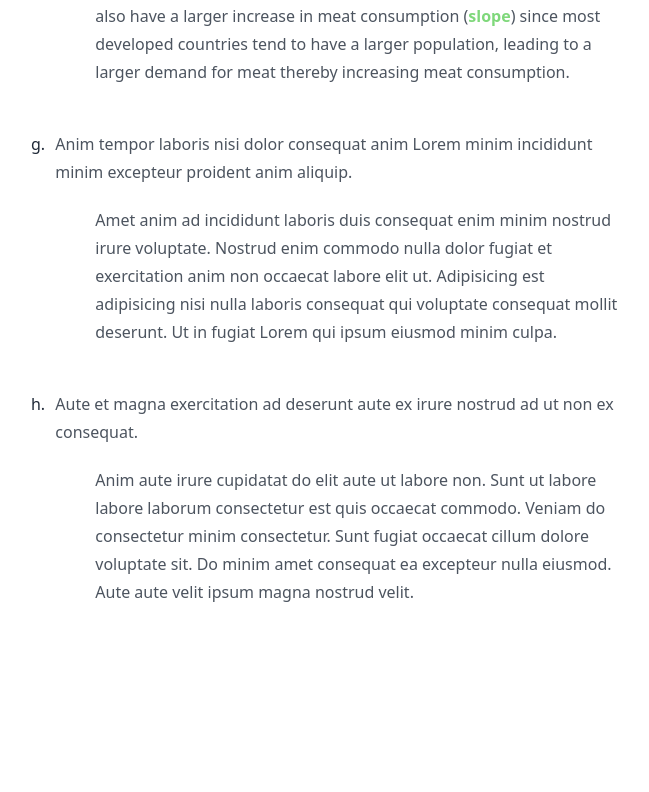
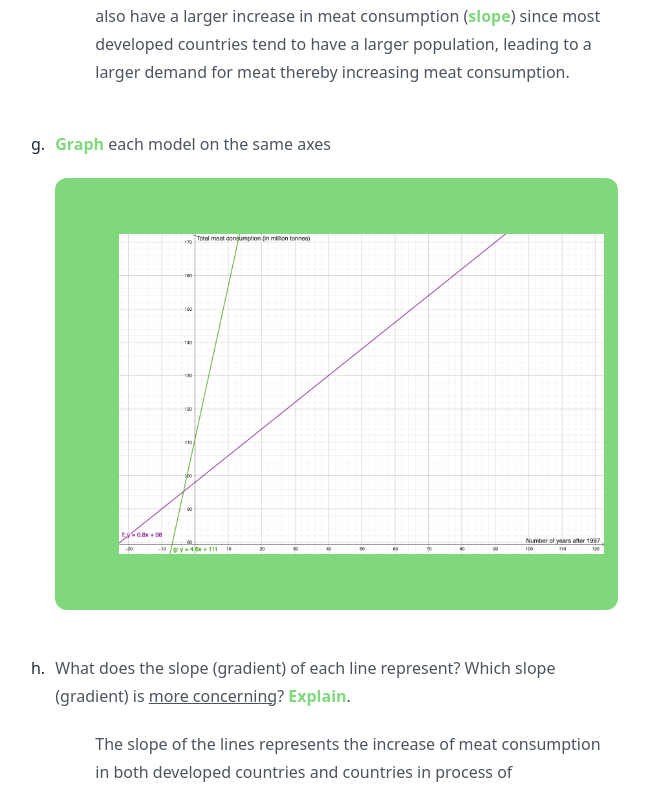
Before and after one commit to Macko-pp/ChallengesOfFeedingAGrowingPlanet-school_project-, a SvelteKit app: page /part1 in a window 1280 px wide. Shown: the part 3862-4654 px from the top of the page, without its empty margins (30-679 px from the left). Before the commit the page ends 4557 px from the top, so only its background shows below. Built offline with nearby package versions, Linux system fonts and the light colour scheme.

Commit message:
Finished Part 1

```diff
--- a/src/routes/part1/+page.svelte
+++ b/src/routes/part1/+page.svelte
@@ -134,26 +134,25 @@
 
 <li class="prose">
 	<p>
-		Anim tempor laboris nisi dolor consequat anim Lorem minim incididunt minim excepteur proident anim aliquip.
+		<b>Graph</b> each model on the same axes
 	</p>
 
-	<p class="ml-10">
-		Amet anim ad incididunt laboris duis consequat enim minim nostrud irure voluptate. Nostrud enim commodo nulla dolor fugiat et exercitation anim non occaecat labore elit ut. Adipisicing est adipisicing nisi nulla laboris consequat qui voluptate consequat mollit deserunt. Ut in fugiat Lorem qui ipsum eiusmod minim culpa.
-	</p>
+	<div class="bg-[#7FD87B] rounded-xl p-6">
+		<img src="/p1g.png" alt="a graph with a point at (65, 46.43)" class="h-80 ml-10">
+	</div>
 </li> <br>
 
 <li class="prose">
 	<p>
-		Aute et magna exercitation ad deserunt aute ex irure nostrud ad ut non ex consequat.
+		What does the slope (gradient) of each line represent? Which slope (gradient) is <u>more concerning</u>? <b>Explain</b>.
 	</p>
 
 	<p class="ml-10">
-		Anim aute irure cupidatat do elit aute ut labore non. Sunt ut labore labore laborum consectetur est quis occaecat commodo. Veniam do consectetur minim consectetur. Sunt fugiat occaecat cillum dolore voluptate sit. Do minim amet consequat ea excepteur nulla eiusmod. Aute aute velit ipsum magna nostrud velit.
+		The slope of the lines represents the increase of meat consumption in both developed countries and countries in process of development. The one that belongs to developing countries has a lower slope, this means that the developing country's meat consumption is raising slower, signifying that the countries food supply is smaller or their food production is slower. This all could mean that the country is more prone to starvation or at least lower quality of life.
 	</p>
 </li> <br>
 
 </ol>
-
 </div>
 
 <style>
```
Also changed, not shown: static/p1g.png (added).
